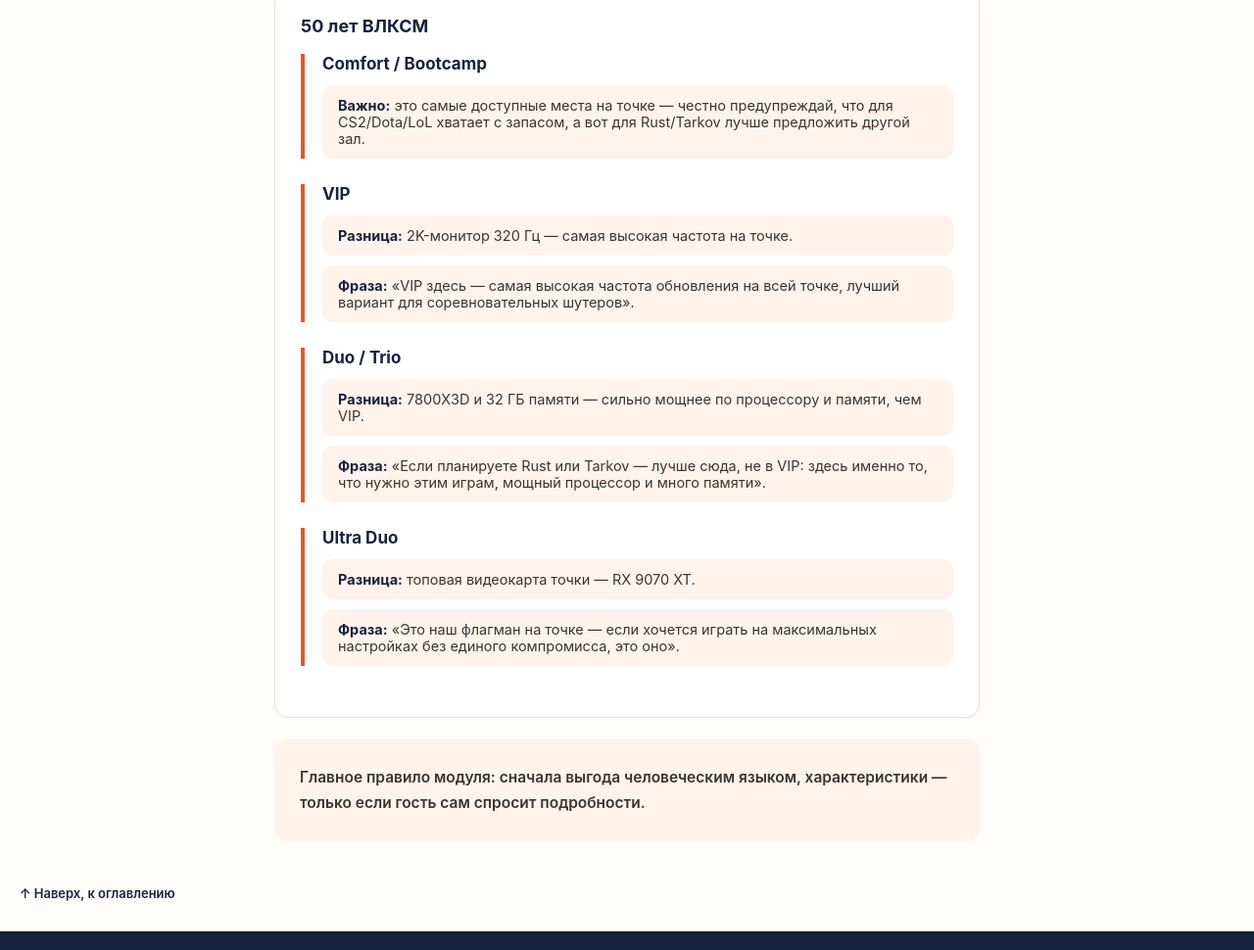
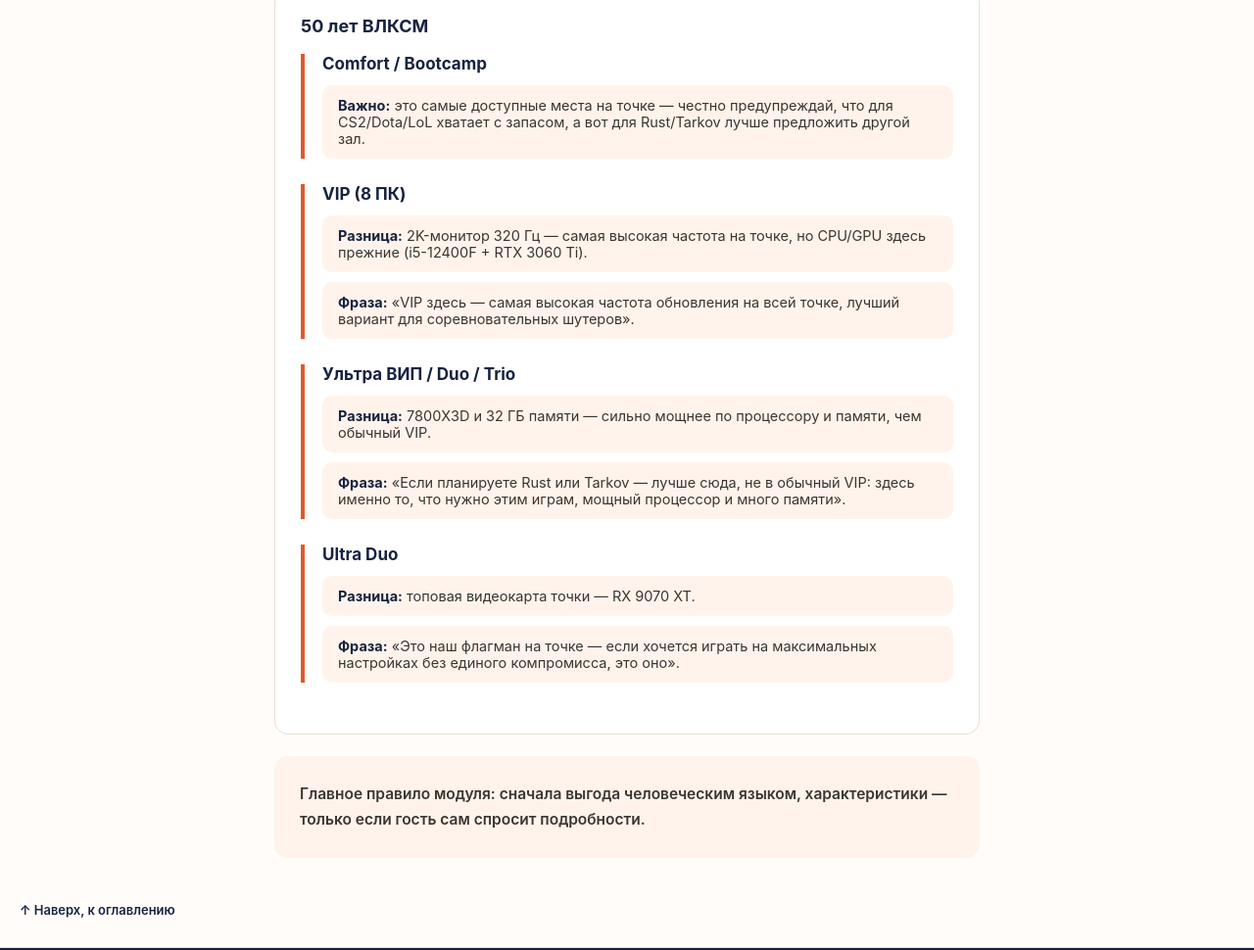
Before and after one commit to antonchernov00/lagaming, a plain HTML site: page akademiya.html in a window 1280 px wide. Shown: the part 7116-8086 px from the top of the page at 98% size. Drawn offline with Linux system fonts and the light colour scheme.

Commit message:
Add files via upload

```diff
--- a/akademiya.html
+++ b/akademiya.html
@@ -262,15 +262,15 @@
     </div>
 
     <div class="club-block">
-      <h4>VIP</h4>
-      <div class="phrase"><b>Разница:</b> 2K-монитор 320 Гц — самая высокая частота на точке.</div>
+      <h4>VIP (8 ПК)</h4>
+      <div class="phrase"><b>Разница:</b> 2K-монитор 320 Гц — самая высокая частота на точке, но CPU/GPU здесь прежние (i5-12400F + RTX 3060 Ti).</div>
       <div class="phrase"><b>Фраза:</b> «VIP здесь — самая высокая частота обновления на всей точке, лучший вариант для соревновательных шутеров».</div>
     </div>
 
     <div class="club-block">
-      <h4>Duo / Trio</h4>
-      <div class="phrase"><b>Разница:</b> 7800X3D и 32 ГБ памяти — сильно мощнее по процессору и памяти, чем VIP.</div>
-      <div class="phrase"><b>Фраза:</b> «Если планируете Rust или Tarkov — лучше сюда, не в VIP: здесь именно то, что нужно этим играм, мощный процессор и много памяти».</div>
+      <h4>Ультра ВИП / Duo / Trio</h4>
+      <div class="phrase"><b>Разница:</b> 7800X3D и 32 ГБ памяти — сильно мощнее по процессору и памяти, чем обычный VIP.</div>
+      <div class="phrase"><b>Фраза:</b> «Если планируете Rust или Tarkov — лучше сюда, не в обычный VIP: здесь именно то, что нужно этим играм, мощный процессор и много памяти».</div>
     </div>
 
     <div class="club-block">
```
Also changed, not shown: instrukciya-legkaya.html (+3 -2 lines).
